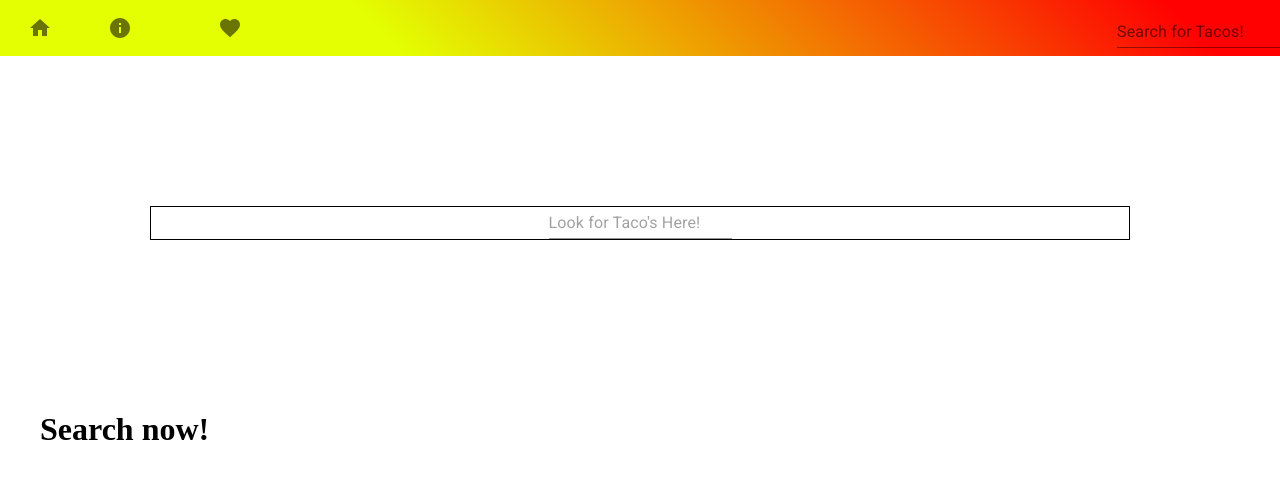
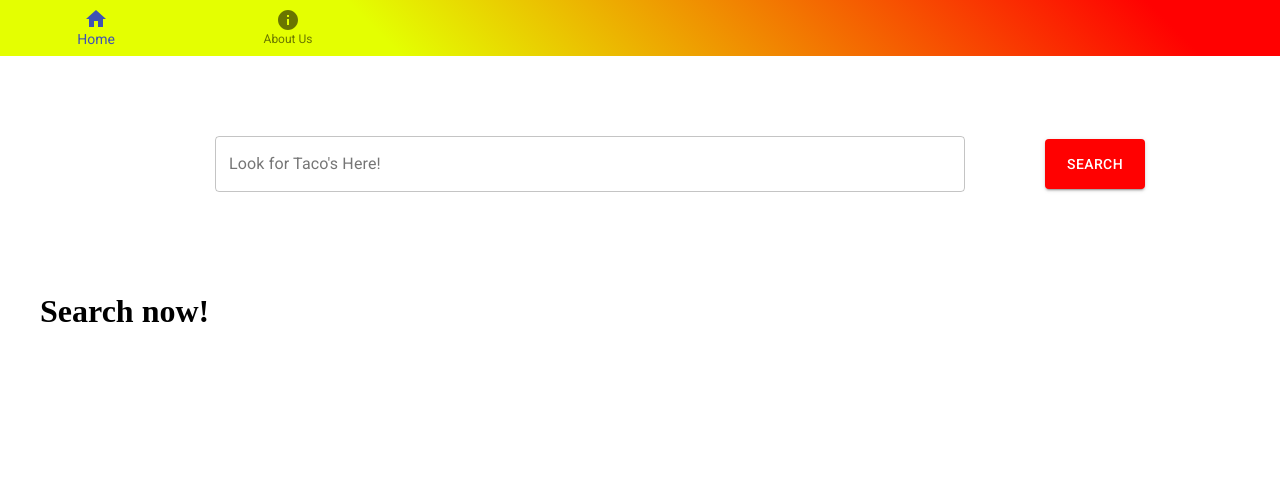
Before and after one commit to wyncode/C36_midterm_cristopher_kiara_maria_shawn, a React (Create React App) app in the folder client/: page / in a window 1280 px wide. Shown: the top 478 px of the page. Built offline with nearby package versions, Linux system fonts and the light colour scheme.

Commit message:
working on navbar fuctionality, removed search, removed favtacos

```diff
--- a/client/src/components/HomePage.js
+++ b/client/src/components/HomePage.js
@@ -1,9 +1,9 @@
-import React, { useState, useEffect, useContext } from 'react';
+import React, { useState, useContext } from 'react';
 import { useHistory } from 'react-router-dom';
 import { makeStyles } from '@material-ui/core/styles';
 import Card from '@material-ui/core/Card';
 import Button from '@material-ui/core/Button';
-import Input from '@material-ui/core/Input';
+import TextField from '@material-ui/core/TextField';
 import Typography from '@material-ui/core/Typography';
 import axios from 'axios';
 import CardActionArea from '@material-ui/core/CardActionArea';
@@ -11,29 +11,34 @@ import CardActions from '@material-ui/core/CardActions';
 import CardContent from '@material-ui/core/CardContent';
 import CardMedia from '@material-ui/core/CardMedia';
 import { AppContext } from '../context/AppContext';
-
+import LinearProgress from '@material-ui/core/LinearProgress';
 
 const SearchTacos = () => {
   const history = useHistory();
-  const context = useContext(AppContext)
+  const context = useContext(AppContext);
   const [apiData, setApiData] = useState([]);
   const [query, setQuery] = useState('');
-  const [userSelection, setUserSelection] = useState(0);
-
+  const [loading, setLoading] = useState(false);
 
   const handleSubmit = async e => {
+    if (query === '') {
+      void 0;
+    } else {
+      setLoading(true);
       e.preventDefault();
       const result = await axios.get(`/api/recipes/${query}`);
+      setLoading(false);
       setApiData(result.data);
       // make axios get request to backend
-    console.log(result.data)
+      console.log(result.data);
       setQuery('');
+    }
   };
 
   const onRecipeClick = recipe => {
-    context.setSelectedRecipe(recipe)
-    history.push("/recipes")
-  }
+    context.setSelectedRecipe(recipe);
+    history.push('/recipes');
+  };
 
   const HandleChange = event => {
     setQuery(event.target.value);
@@ -42,82 +47,111 @@ const SearchTacos = () => {
   const useStyles = makeStyles(theme => ({
     cards: {
       maxWidth: 350,
-      backgroundColor: '#e0e0e0',
+      backgroundColor: '#e0e0e0'
     },
     search: {
       display: 'flex',
-      justifyContent: "center",
-      border: "1px solid black",
-      margin: theme.spacing(1),
-      margin: 150
-
+      justifyContent: 'center',
+      margin: theme.spacing(10),
+      width: 750
+    },
+    form: {
+      display: 'flex',
+      justifyContent: 'center',
+      alignItems: 'center'
+    },
+    button: {
+      backgroundColor: '#FF0101',
+      color: '#FFFFFF',
+      height: '200'
+    },
+    root: {
+      width: '100%',
+      '& > * + *': {
+        marginTop: theme.spacing(2)
       }
     }
-
-));
+  }));
 
   const classes = useStyles();
 
   return (
     <>
-
       <form
         onSubmit={handleSubmit}
-          className={classes.search}
         noValidate
         autoComplete="off"
+        className={classes.form}
       >
-          <Input
+        <TextField
           onChange={HandleChange}
+          className={classes.search}
           value={query}
-            placeholder="Look for Taco's Here!"
-            inputProps={{ 'aria-label': 'description' }}
+          id="outlined-basic"
+          label="Look for Taco's Here!"
+          variant="outlined"
         />
+        <Button
+          type="submit"
+          style={{ height: '50px', width: '100px' }}
+          className={classes.button}
+          variant="contained"
+        >
+          Search
+        </Button>
       </form>
+      {loading ? (
+        <div className={classes.root}>
+          <LinearProgress />
+        </div>
+      ) : (
         <div className="cards">
           {apiData.length ? (
             apiData.map(item => {
-          return(
-
+              return (
                 <Card className={classes.cards}>
                   <CardActionArea>
                     <CardMedia
-                  style = {{
-                  height: "200px",
-                  width:"400px",
+                      style={{
+                        height: '200px',
+                        width: '400px'
                       }}
                       className={classes.cards}
                       image={item.recipe.image}
                       title="Contemplative Reptile"
                     />
                     <CardContent>
-                  <Typography disableTypography variant="h5" component="h2">
+                      <Typography variant="h5" component="h2">
                         {item.recipe.label}
                       </Typography>
-                  <Typography disableTypography='false' variant="body2" color="textSecondary" component="p">
-                    {item.recipe.healthLabels.join(", ")}
+                      <Typography
+                        variant="body2"
+                        color="textSecondary"
+                        component="p"
+                      >
+                        {item.recipe.healthLabels.join(', ')}
                       </Typography>
                     </CardContent>
                   </CardActionArea>
                   <CardActions>
-
-                <Button onClick={() => onRecipeClick(item)} size="small" color="primary">
-
+                    <Button
+                      onClick={() => onRecipeClick(item)}
+                      size="small"
+                      color="primary"
+                    >
                       Learn More
                     </Button>
                   </CardActions>
                 </Card>
-
-        )
+              );
             })
           ) : (
             <h1>Search now!</h1>
           )}
         </div>
+      )}
     </>
   );
-
-
 };
 
 export default SearchTacos;
--- a/client/src/components/NavBar.js
+++ b/client/src/components/NavBar.js
@@ -3,74 +3,45 @@ import { makeStyles } from '@material-ui/core/styles';
 import BottomNavigation from '@material-ui/core/BottomNavigation';
 import BottomNavigationAction from '@material-ui/core/BottomNavigationAction';
 // import RestoreIcon from '@material-ui/icons/Restore';
-import FavoriteIcon from '@material-ui/icons/Favorite';
 import HomeIcon from '@material-ui/icons/Home';
 import InfoIcon from '@material-ui/icons/Info';
-import TextField from '@material-ui/core/TextField';
-import Box from '@material-ui/core/Box';
 import { Link } from 'react-router-dom';
 
 const useStyles = makeStyles({
   root: {
-    width: 1300,
-    background: 'linear-gradient(45deg, #E4FF01 30%, #FF0101 90%)'
-  },
-  search: {}
+    background: 'linear-gradient(45deg, #E4FF01 30%, #FF0101 90%)',
+    display: 'flex',
+    justifyContent: 'flex-start',
+    flexGrow: 1
+  }
 });
 
-export default function LabelBottomNavigation() {
+export default function SimpleBottomNavigation() {
   const classes = useStyles();
-  const [value, setValue] = React.useState('recents');
+  const [value, setValue] = React.useState(0);
 
-  const handleChange = (event, newValue) => {
+  return (
+    <BottomNavigation
+      showLabels
+      position="static"
+      value={value}
+      onChange={(event, newValue) => {
         setValue(newValue);
-  };
-  // make navbar swap between pages
-  // make search function work.
-  return (
-    <>
-      <BottomNavigation
-        value={value}
-        onChange={handleChange}
+      }}
       className={classes.root}
     >
-        <div
-          style={{
-            display: 'flex',
-            justifyContent: 'space-between',
-            width: '100%'
-          }}
-        >
-          <Box>
-            <Link to="/">
       <BottomNavigationAction
+        component={Link}
+        to="/"
         label="Home"
-                value="Home"
         icon={<HomeIcon />}
       />
-            </Link>
-            <Link to="/about">
       <BottomNavigationAction
+        component={Link}
+        to="/about"
         label="About Us"
-                value="About Us"
         icon={<InfoIcon />}
       />
-            </Link>
-            <Link to="/favorite-tacos">
-              <BottomNavigationAction
-                label="Favorite Taco Recipes"
-                value="favorites Taco Recipes"
-                icon={<FavoriteIcon />}
-              />
-            </Link>
-          </Box>
-          <Box>
-            <form className={classes.search} noValidate autoComplete="off">
-              <TextField id="standard-basic" label="Search for Tacos!" />
-            </form>
-          </Box>
-        </div>
     </BottomNavigation>
-    </>
   );
 }
```
Also changed, not shown: client/src/components/Favorites.js (deleted, +0 -11 lines). Lines whose indentation alone changed are shown as unchanged.
